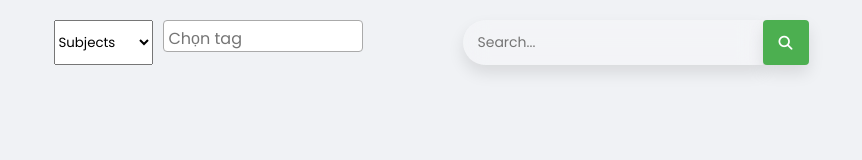
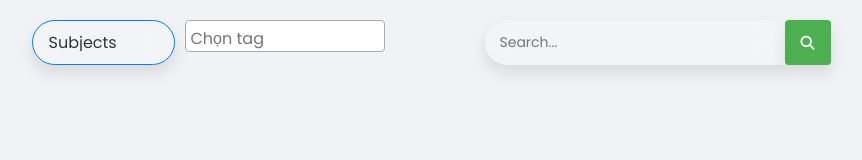
Before and after one commit to SVUIT/drive-search, a website: page frontend/public/index.html in a window 1280 px wide. Shown: the whole page, without its empty margins (259-1121 px from the left). Drawn offline with nearby package versions, Linux system fonts and the light colour scheme; no server answers.

Commit message:
trying new styling

```diff
--- a/frontend/public/index.html
+++ b/frontend/public/index.html
@@ -15,7 +15,7 @@
 <body>
 <script src="script.js" defer></script>
 <div class="search-container">
-  <select id="search-type" style="margin-right: 10px;">
+  <select id="search-type" class="types sleek-select" style="margin-right: 10px;">
     <option value="subjects" selected>Subjects</option>
     <option value="documents">Documents</option>
   </select>
--- a/frontend/public/style.css
+++ b/frontend/public/style.css
@@ -16,8 +16,55 @@
   --radius-small: 5px;
   /* Transition */
   --transition: 0.3s ease;
+  --select-bg: #1e1e2f;
+  --select-fg: #f0f0f5;
+  --select-accent: #ff6b6b;
+  --select-border: #3a3a4d;
+}
+select.sleek-select {
+  appearance: none;                            /* remove native styling */
+  background: var(--clr-bg);                   /* semi-transparent frosted glass */
+  backdrop-filter: blur(12px);                 /* blur behind element */
+  color: var(--clr-text);
+  border: 1px solid var(--clr-accent);
+  border-radius: var(--radius-pill);
+  padding: 0.5em 2em 0.5em 1em;
+  font-size: 1rem;
+  box-shadow: var(--shadow-soft);
+  transition: border-color var(--transition),
+              box-shadow var(--transition);
+  cursor: pointer;
+  position: relative;
 }
 
+/* Arrow icon via clip-path */
+select.sleek-select::after {
+  content: "";
+  position: absolute;
+  top: 50%; right: 0.8em;
+  width: 0.6em; height: 0.4em;
+  transform: translateY(-50%);
+  clip-path: polygon(100% 0%, 0 0%, 50% 100%);  /* triangle */
+  background: var(--clr-accent);
+  transition: transform var(--transition);
+  pointer-events: none;
+}
+
+/* Hover state */
+select.sleek-select:hover {
+  border-color: var(--clr-accent-hover);
+  box-shadow: 0 0 0.2em var(--clr-accent-hover);
+}
+
+/* Focus state */
+select.sleek-select:focus {
+  outline: none;
+  border-color: var(--clr-success);
+  box-shadow: var(--shadow-inset), 0 0 0.3em var(--clr-success);
+}
+select.sleek-select:focus::after {
+  transform: translateY(-50%) rotate(180deg);  /* arrow flips */
+}
 * {
   transition-duration: 500ms;
   font-family: 'Poppins', sans-serif;
```
